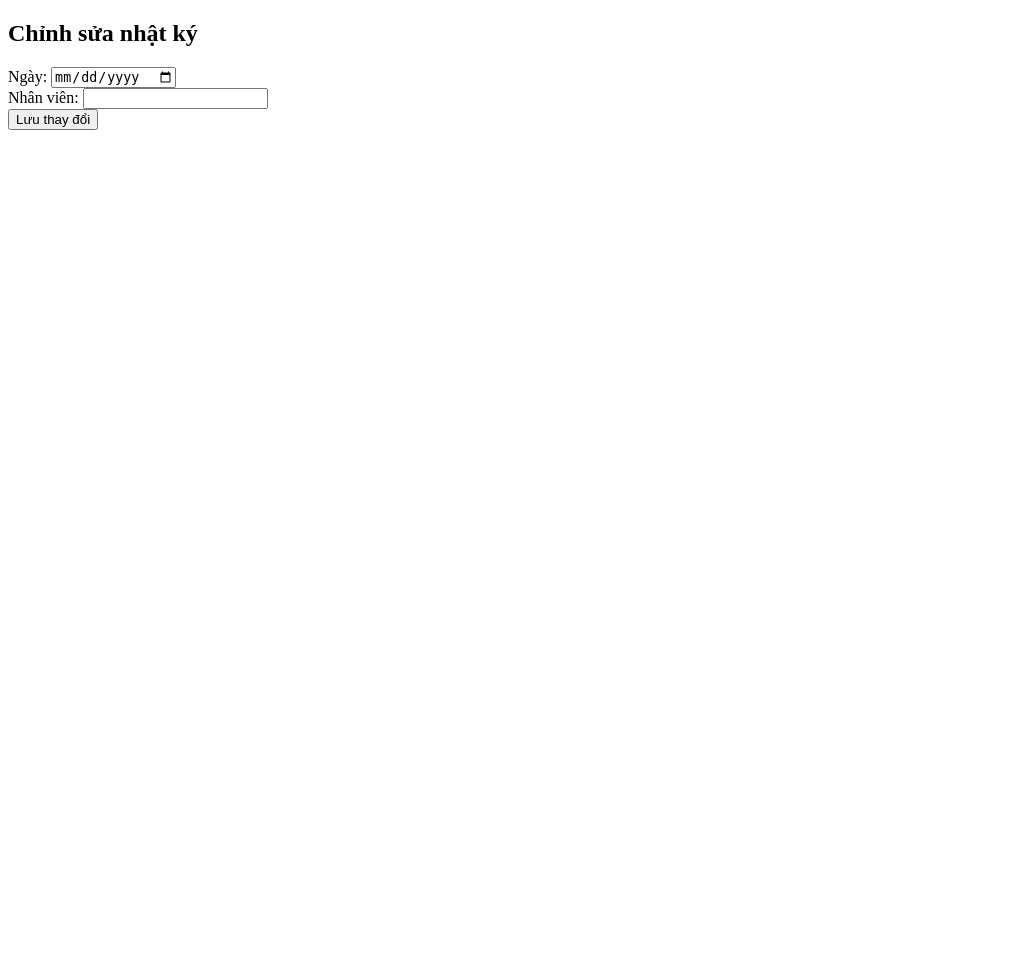
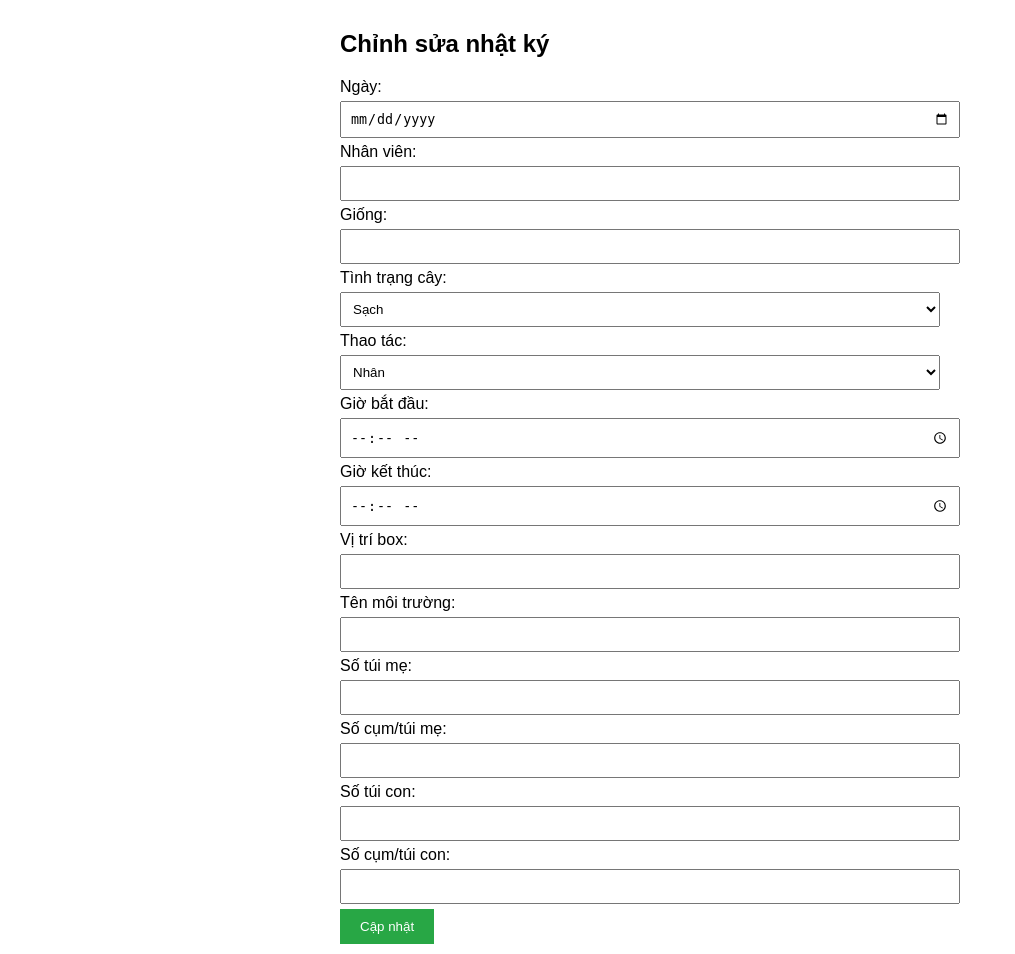
Before and after one commit to minhanh3110-svg/flask-lab-app, a Python web app: template templates/edit.html in a window 1280 px wide. Shown: the whole page, without its empty margins (0-1015 px from the left). Before the commit the page ends 130 px from the top, so only its background shows below. Run offline with Jinja, Linux system fonts and the light colour scheme; the template is opened without the code that fills it, so the values that code supplies are empty.

Commit message:
Add files via upload

```diff
--- a/templates/edit.html
+++ b/templates/edit.html
@@ -1,14 +1,66 @@
 <!DOCTYPE html>
-<html>
-<head><meta charset="UTF-8"><title>Chỉnh sửa nhật ký</title></head>
+<html lang="vi">
+<head>
+  <meta charset="UTF-8">
+  <title>Chỉnh sửa nhật ký</title>
+  <meta name="viewport" content="width=device-width, initial-scale=1">
+  <style>
+    body { font-family: Arial; padding: 10px; max-width: 600px; margin: auto; }
+    input, select { width: 100%; padding: 8px; margin: 5px 0; }
+    button { padding: 10px 20px; background: #28a745; color: white; border: none; cursor: pointer; }
+    button:hover { background: #218838; }
+  </style>
+</head>
 <body>
-    <h2>Chỉnh sửa nhật ký</h2>
-    <form method="post">
-        <label>Ngày:</label>
-        <input type="date" name="date" value="{{ entry.date }}"><br>
-        <label>Nhân viên:</label>
-        <input type="text" name="staff" value="{{ entry.staff }}"><br>
-        <input type="submit" value="Lưu thay đổi">
-    </form>
+  <h2>Chỉnh sửa nhật ký</h2>
+  <form method="POST">
+    <label>Ngày:</label>
+    <input type="date" name="date" value="{{ log['date'] }}" required>
+
+    <label>Nhân viên:</label>
+    <input name="staff" value="{{ log['staff'] }}">
+
+    <label>Giống:</label>
+    <input name="variety" value="{{ log['variety'] }}">
+
+    <label>Tình trạng cây:</label>
+    <select name="status">
+      <option value="Sạch" {% if log['status'] == 'Sạch' %}selected{% endif %}>Sạch</option>
+      <option value="Khuẩn" {% if log['status'] == 'Khuẩn' %}selected{% endif %}>Khuẩn</option>
+    </select>
+
+    <label>Thao tác:</label>
+    <select name="action">
+      <option value="Nhân" {% if log['action'] == 'Nhân' %}selected{% endif %}>Nhân</option>
+      <option value="Giãn" {% if log['action'] == 'Giãn' %}selected{% endif %}>Giãn</option>
+      <option value="Rễ" {% if log['action'] == 'Rễ' %}selected{% endif %}>Ra rễ</option>
+    </select>
+
+    <label>Giờ bắt đầu:</label>
+    <input type="time" name="start_time" value="{{ log['start_time'] }}">
+
+    <label>Giờ kết thúc:</label>
+    <input type="time" name="end_time" value="{{ log['end_time'] }}">
+
+    <label>Vị trí box:</label>
+    <input name="box" value="{{ log['box'] }}">
+
+    <label>Tên môi trường:</label>
+    <input name="medium" value="{{ log['medium'] }}">
+
+    <label>Số túi mẹ:</label>
+    <input type="number" name="mother_bag" value="{{ log['mother_bag'] }}">
+
+    <label>Số cụm/túi mẹ:</label>
+    <input type="number" name="cluster_per_mother" value="{{ log['cluster_per_mother'] }}">
+
+    <label>Số túi con:</label>
+    <input type="number" name="child_bag" value="{{ log['child_bag'] }}">
+
+    <label>Số cụm/túi con:</label>
+    <input type="number" name="cluster_per_child" value="{{ log['cluster_per_child'] }}">
+
+    <button type="submit">Cập nhật</button>
+  </form>
 </body>
 </html>
```
